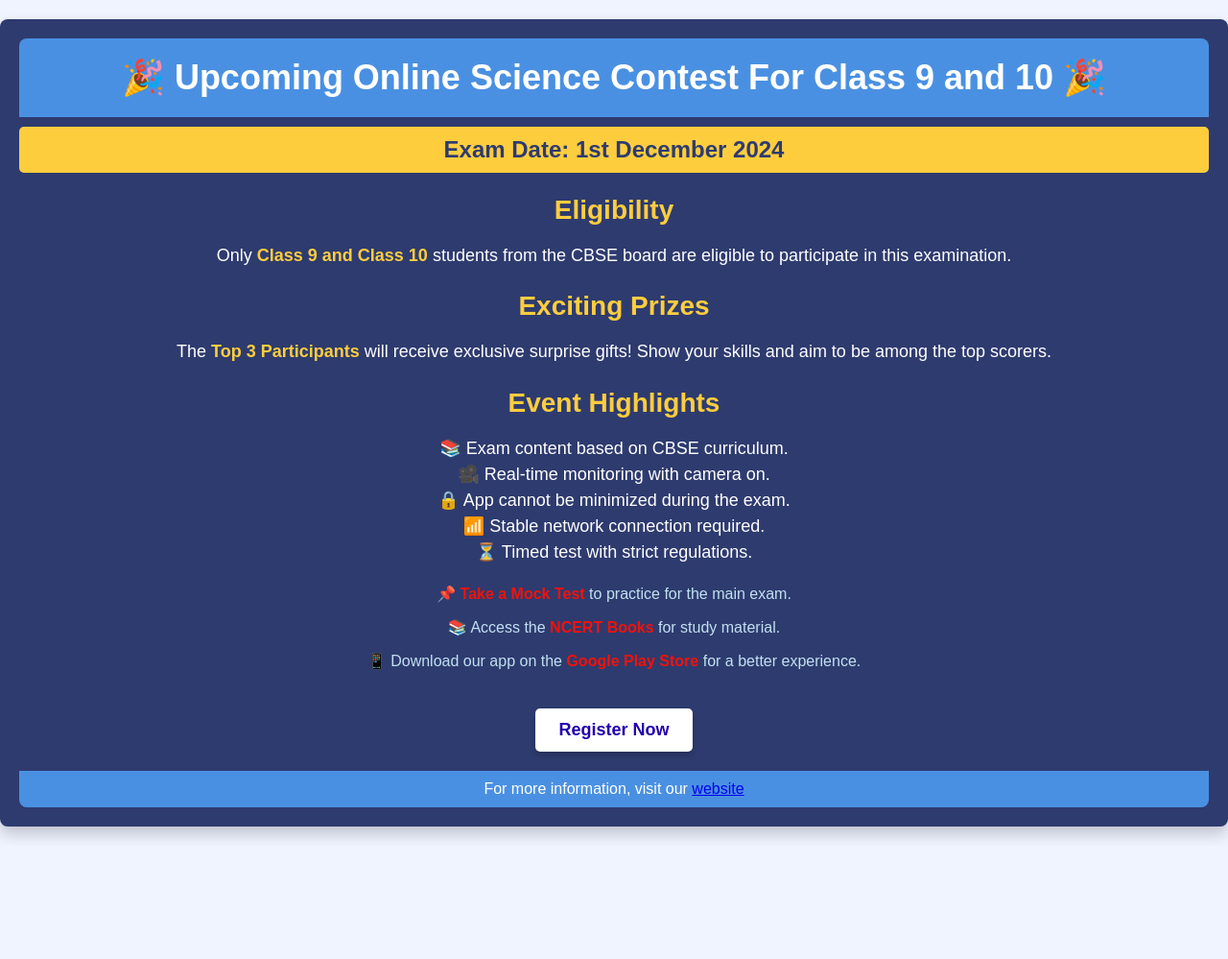
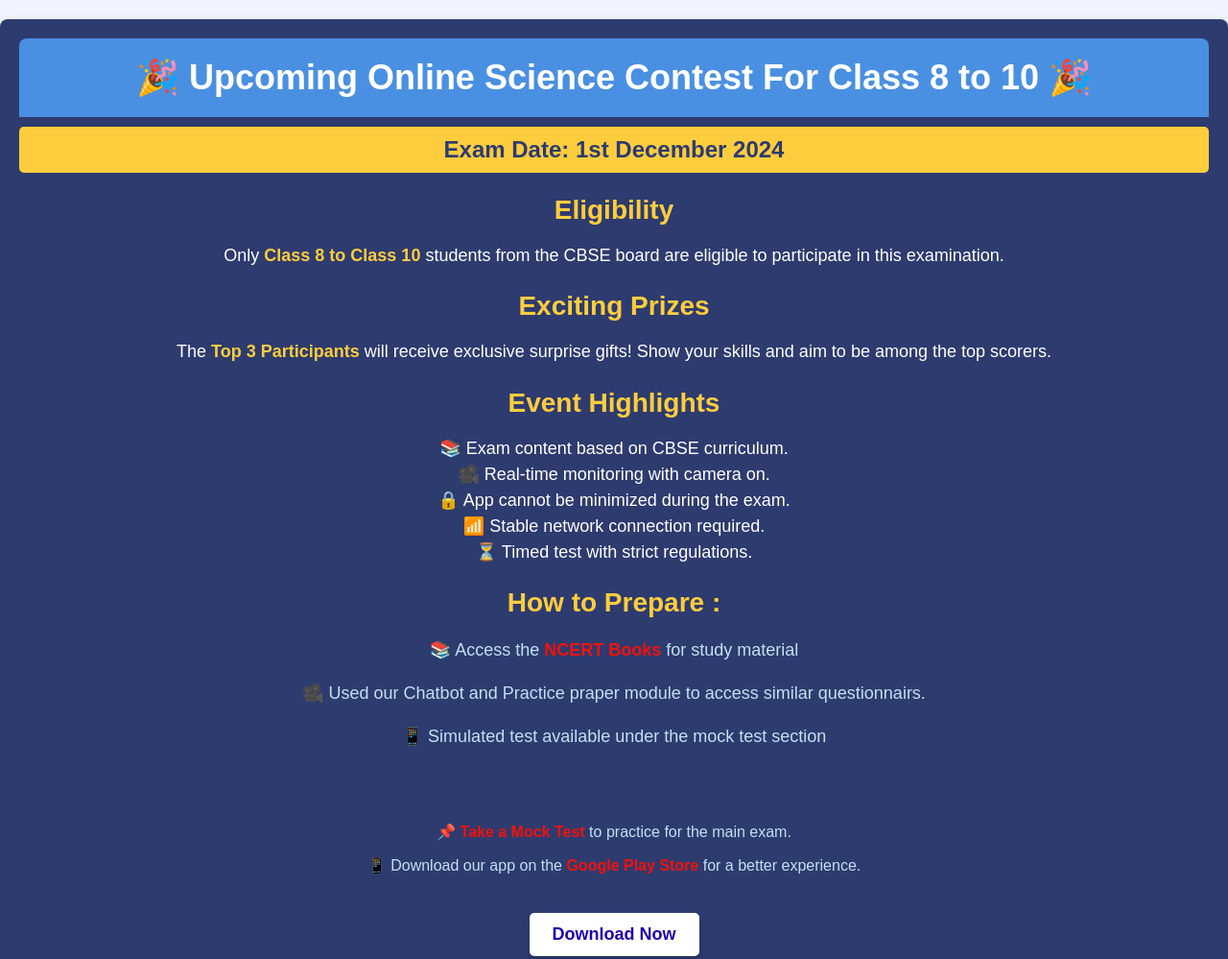
Before and after one commit to santy78/itisiya, a plain HTML site: page online_exam.html in a window 1280 px wide. Shown: the top 999 px of the page at 96% size. Before the commit the page ends 881 px from the top, so only its background shows below. Drawn offline with Linux system fonts and the light colour scheme.

Commit message:
online_exam page update

```diff
--- a/online_exam.html
+++ b/online_exam.html
@@ -93,7 +93,7 @@
 
   <div class="container">
     <div class="header">
-      🎉 Upcoming Online  Science Contest  For Class 9 and 10 🎉
+      🎉 Upcoming Online  Science Contest  For Class 8 to 10 🎉
     </div>
 
     <div class="date-banner">
@@ -102,7 +102,7 @@
 
     <div class="section">
       <h2>Eligibility</h2>
-      <p>Only <span class="highlight">Class 9 and Class 10</span> students from the CBSE board are eligible to participate in this examination.</p>
+      <p>Only <span class="highlight">Class 8 to Class 10</span> students from the CBSE board are eligible to participate in this examination.</p>
     </div>
 
     <div class="section">
@@ -120,14 +120,23 @@
         ⏳ Timed test with strict regulations.
       </p>
     </div>
+	<div class="section">
+      <h2>How to Prepare :</h2>
+       <div class="link-section">
+	   <p>📚 Access the <a href="https://ncert.nic.in/textbook.php" target="_blank">NCERT Books</a> for study material</p>
+      <p>🎥 Used our Chatbot and Practice praper module to access similar questionnairs.</p>
+      <p>📱 Simulated test available under the mock test section</p>
+    </div>
+   </div>
+   <br>
+   <br>
 
     <div class="link-section">
       <p>📌 <a href="https://mocktest.example.com" target="_blank">Take a Mock Test</a> to practice for the main exam.</p>
-      <p>📚 Access the <a href="https://ncert.nic.in/textbook.php" target="_blank">NCERT Books</a> for study material.</p>
-      <p>📱 Download our app on the <a href="https://play.google.com/store" target="_blank">Google Play Store</a> for a better experience.</p>
+      <p>📱 Download our app on the <a href="https://play.google.com/store/search?q=stud.ai&c=apps" target="_blank">Google Play Store</a> for a better experience.</p>
     </div>
 
-    <a href="#register" class="btn">Register Now</a>
+    <a href="https://play.google.com/store/search?q=stud.ai&c=apps" class="btn">Download Now</a>
 
     <div class="footer">
       For more information, visit our <a href="https://itisiya.com/" target="_blank">website</a>
```
